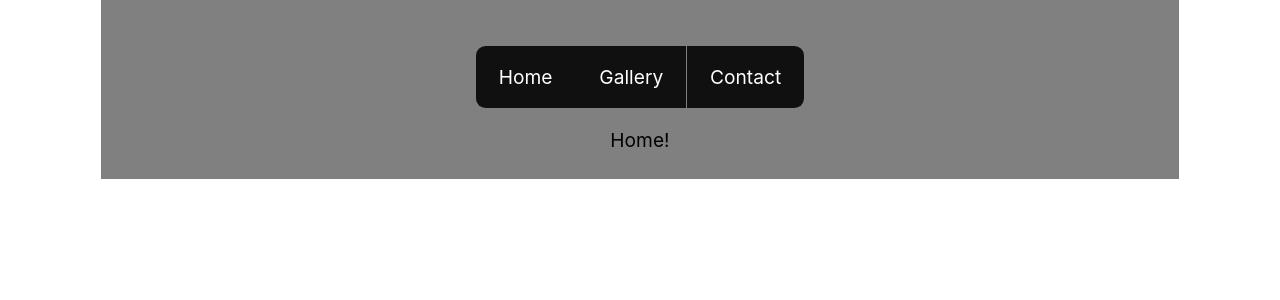
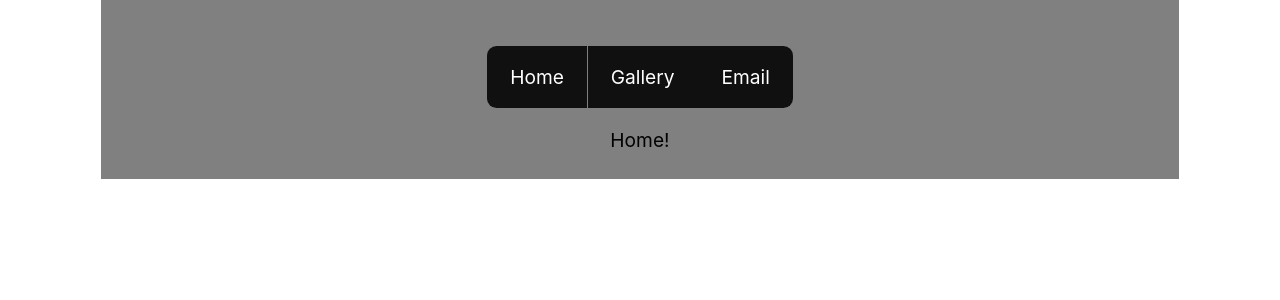
Before and after one commit to OsQ92/bootcamp-app-demo, a React (Create React App) app in the folder frontend/: page / in a window 1280 px wide. Shown: the top 300 px of the page. Built offline with nearby package versions, Linux system fonts and the light colour scheme.

Commit message:
Added routerlink to email

```diff
--- a/frontend/src/Components/NavBar.js
+++ b/frontend/src/Components/NavBar.js
@@ -9,7 +9,7 @@
             <ul>
                 <li><Link to="/">Home</Link></li>
                 <li><Link to="/gallery">Gallery</Link></li>
-                <li><Link to="/contact">Contact</Link></li>
+                <li><Link to="/email">Email</Link></li>
             </ul>
         </div>
     );
```
